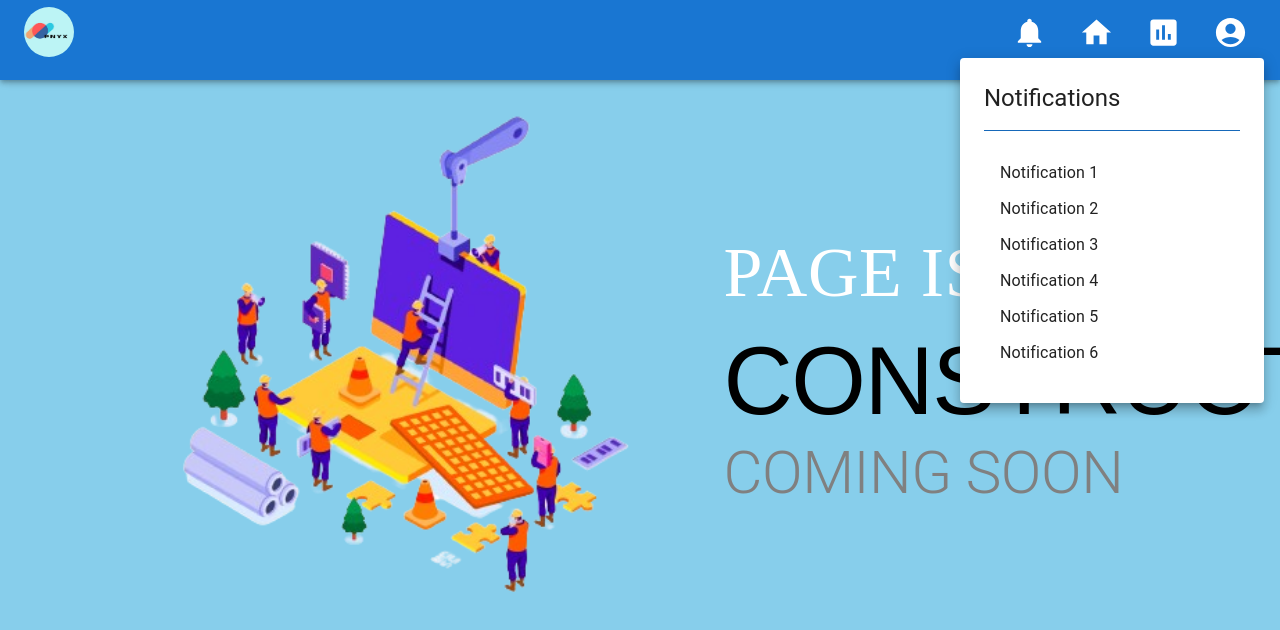
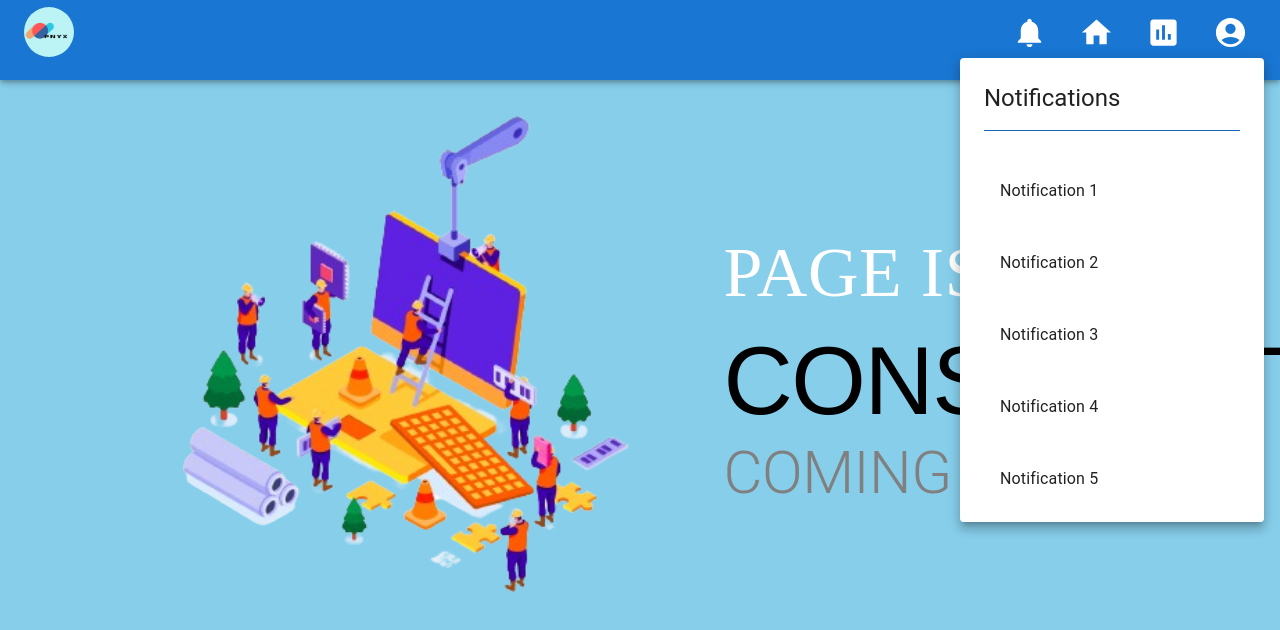
Before and after one commit to Nataquino/pnyx, a React (Create React App) app in the folder pnyx_frontend/: page /home in a window 1280 px wide. Both pictures are taken after a click on the button "show notifications". Shown: the top 630 px of the page. Built offline with nearby package versions, Linux system fonts and the light colour scheme.

Commit message:
fix: fixed the notification button

```diff
--- a/pnyx_frontend/src/components/NavBar.jsx
+++ b/pnyx_frontend/src/components/NavBar.jsx
@@ -143,12 +143,12 @@ const NavBar = () => {
               </Box>
 
               <Divider variant="fullWidth" color="#1976D2" />
-              <Box sx={{ py: 3, overflowY: "auto" }}>
+              <Box sx={{ py:3, overflowY: "auto" }}>
                 {notifications.map((notification, index) => (
                   <MenuItem
                     key={index}
                     onClick={handleClose1}
-                    sx={{ width: "20vw" }}
+                    sx={{ width: "20vw", paddingTop:3, paddingBottom:3 }}
                   >
                     {notification}
                   </MenuItem>
```
